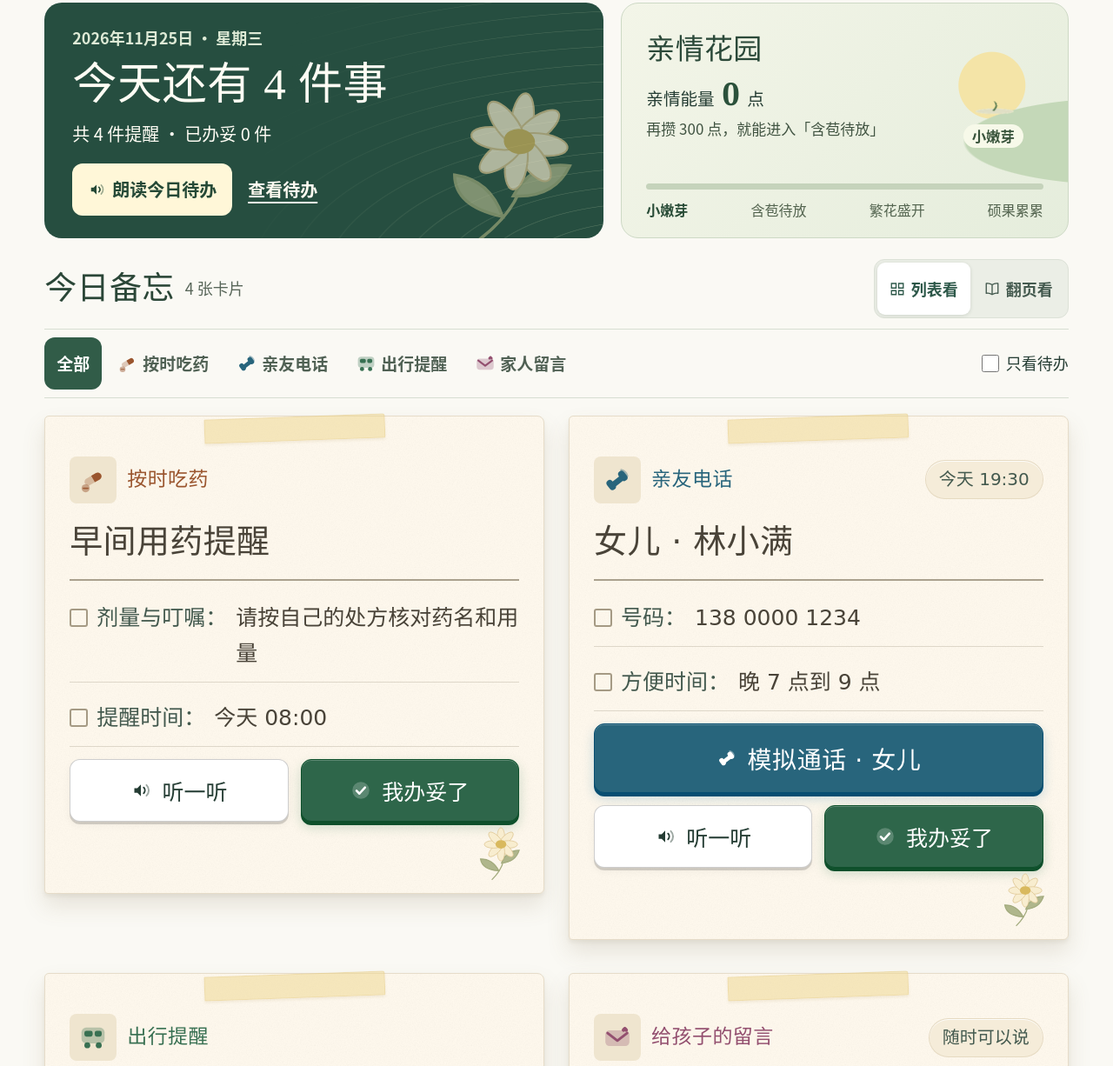
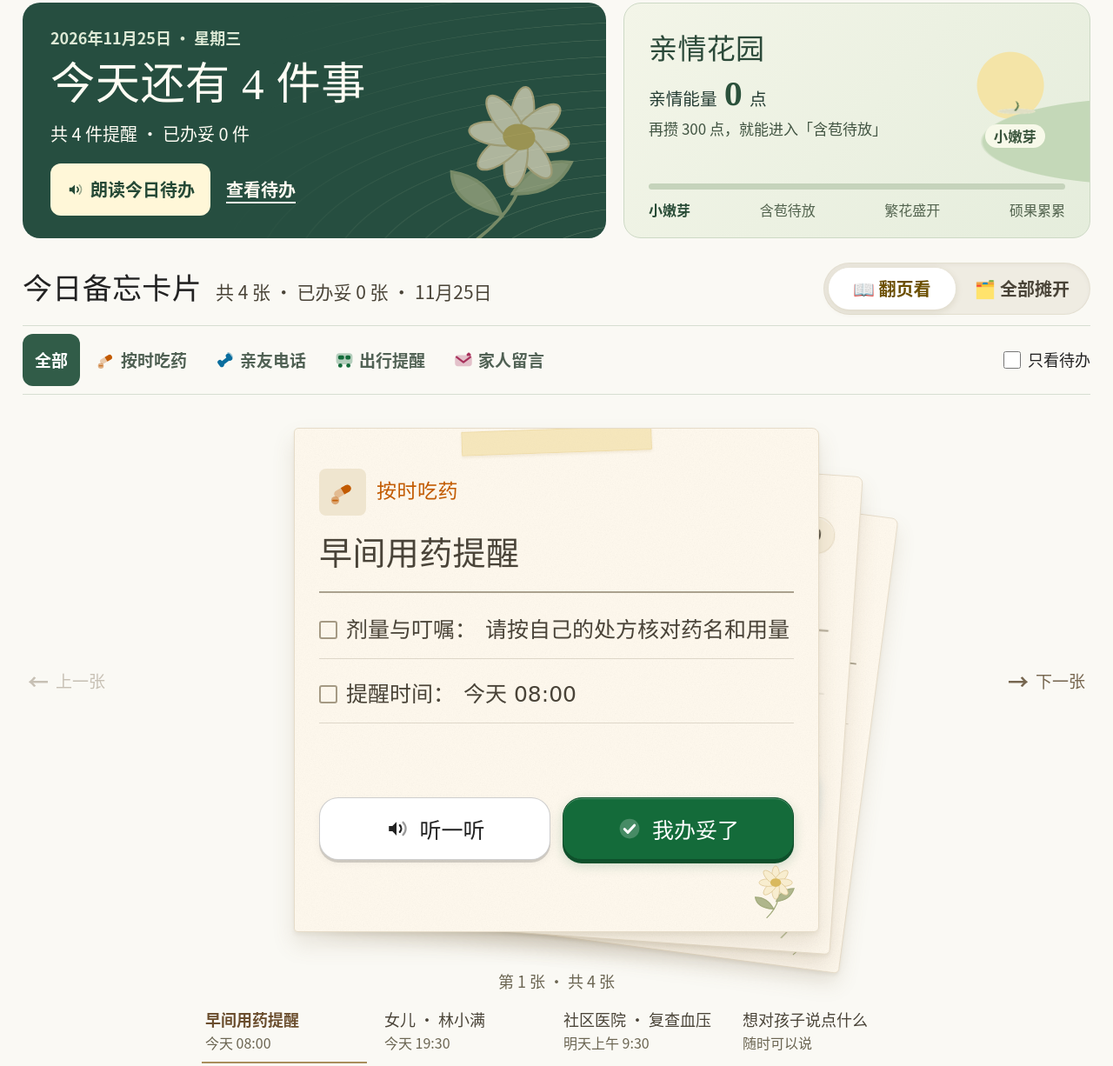
Before and after one commit to LynnHoooo/silver-care-memo, a plain HTML site: page index.html in a window 1280 px wide. Shown: the part 121-1347 px from the top of the page at 87% size. Drawn offline with Linux system fonts and the light colour scheme; a web font is replaced by a local one.

Commit message:
恢复备忘录默认翻页、原版扇形叠放与纸张尺寸

```diff
--- a/css/styles.css
+++ b/css/styles.css
@@ -1538,6 +1538,77 @@ body[data-mode="child"] .only-elder { display: none !important; }
   font-weight: 400;
   font-display: swap;
 }
+.board-title, .card {
+  font-family: 'Memo Handwriting', 'KaiTi', 'STKaiti', cursive;
+  font-weight: 400;
+}
+.board { gap: 38px 28px; }
+.card, .board.is-flip .card {
+  border: 1px solid #e6dcc9;
+  border-radius: 5px 8px 6px 4px;
+  padding: 46px 28px 82px;
+  color: #494338;
+  background-color: #fff9ed;
+  background-image: url('../assets/paper-grain.svg');
+  box-shadow: 0 3px 4px #79634214, 0 14px 26px #79634226;
+}
+.card::before {
+  top: 0;
+  width: 36%;
+  height: 26px;
+  border: 1px solid #d9bc6c38;
+  border-radius: 1px 3px 2px 1px;
+  background: #eed58b80;
+  box-shadow: 0 2px 3px #9e81351a;
+  transform: translateX(-50%) rotate(-2deg);
+}
+.card::after {
+  content: '';
+  position: absolute;
+  bottom: 12px;
+  right: 18px;
+  width: 68px;
+  height: 68px;
+  background: url('../assets/daisy.svg') center / contain no-repeat;
+  pointer-events: none;
+}
+.card-head {
+  padding-bottom: 14px;
+  border-bottom: 2px solid #aaa18e;
+  font-size: 1.9rem;
+  font-weight: 400;
+  line-height: 1.5;
+}
+.card-cat, .card-time, .card-rows .k, .card-rows .v, .card .act, .card .phrase {
+  font-weight: 400;
+}
+.card-rows { gap: 12px; }
+.card-rows li {
+  align-items: baseline;
+  border-bottom: 1px solid #bcb3a178;
+  padding: 8px 0 12px;
+  font-size: 1.25rem;
+  line-height: 1.65;
+}
+.card-rows li::before {
+  content: '';
+  flex: 0 0 17px;
+  height: 17px;
+  border: 2px solid #a59a84;
+  border-radius: 3px;
+  align-self: flex-start;
+  margin-top: .4em;
+}
+.card-note { font-size: 1.2rem; }
+.card-ic { background: #efe5cf; box-shadow: none; border-radius: 8px; }
+.card-time { background: #f5ecd9; }
+.board.is-flip .card { height: 29rem; min-height: 29rem; }
+@media (max-width: 600px) {
+  .card, .board.is-flip .card { padding: 38px 18px 76px; }
+  .card-head { font-size: 1.65rem; }
+  .card-rows li { font-size: 1.15rem; }
+  .board.is-flip .card { height: 32rem; min-height: 32rem; }
+}
 /* 撕页年历：装订孔、叠纸、虚线撕口与卷角 */
 .calendar {
   position: relative;
@@ -1697,7 +1768,7 @@ body[data-mode="child"] .only-elder { display: none !important; }
   --r-lg: 18px;
 }
 body { background-image: none; }
-.app { display: flex; flex-direction: column; max-width: 1296px; gap: 24px; padding: 16px clamp(16px, 4vw, 56px) 40px; }
+.app { display: flex; flex-direction: column; gap: 24px; padding-block: 16px 40px; }
 .app button, .app summary { touch-action: manipulation; }
 .page-head { display: flex; align-items: center; gap: 14px; padding: 0 0 15px; border-bottom: 1px solid #dce0d6; }
 .brand { display: flex; align-items: center; gap: 14px; margin-right: auto; }
@@ -1705,9 +1776,9 @@ body { background-image: none; }
 .brand-title .ic { width: 40px; height: 40px; padding: 3px; background: #2c5544; color: #fff4cf; border-radius: 13px 13px 13px 3px; }
 .brand-sub { padding-left: 14px; border-left: 1px solid #cbd4c9; color: var(--ink-mute); font-size: .85rem; font-weight: 500; }
 .mode-label, .type-menu .textsize-label { position: absolute; width: 1px; height: 1px; overflow: hidden; clip-path: inset(50%); }
-.mode-switch, .board-view-switch { display: inline-flex; gap: 2px; border-radius: 12px; background: #ebeee6; border: 1px solid #dce1d7; box-shadow: none; padding: 3px; }
-.mode-btn, .bv-btn { min-height: 60px; border-radius: 9px; padding: 6px 14px; font-size: .9rem; font-weight: 600; white-space: nowrap; }
-.mode-btn.is-on, .bv-btn.is-on { background: #fff; color: var(--accent); box-shadow: 0 1px 4px #283e3224; }
+.mode-switch { display: inline-flex; gap: 2px; border-radius: 12px; background: #ebeee6; border: 1px solid #dce1d7; box-shadow: none; padding: 3px; }
+.mode-btn { min-height: 60px; border-radius: 9px; padding: 6px 14px; font-size: .9rem; font-weight: 600; white-space: nowrap; }
+.mode-btn.is-on { background: #fff; color: var(--accent); box-shadow: 0 1px 4px #283e3224; }
 .page-head .btn-emergency { width: auto; min-height: 60px; background: #fff3ee; color: #91392b; border: 1px solid #deb9ac; border-radius: 12px; padding: 8px 14px; font-size: .95rem; box-shadow: none; }
 .type-menu { position: relative; }
 .type-menu summary { display: flex; align-items: center; justify-content: center; gap: 8px; min-height: 60px; padding: 0 12px; cursor: pointer; font-size: .9rem; font-weight: 600; }
@@ -1748,12 +1819,23 @@ body { background-image: none; }
 .garden .stage-track li.now { color: #284b36; font-weight: 750; box-shadow: none; }
 .garden .stage-track .ic { display: none; }
 
-.memo-section { min-width: 0; }
-.board-head { margin: 0; gap: 12px; }
-.board-head-main { align-items: center; gap: 12px; }
-.board-title { font: 400 1.85rem/1.25 'Memo Handwriting', KaiTi, serif; color: #2a4637; }
-.board-count { color: var(--ink-mute); font-size: .9rem; }
-.bv-btn { display: inline-flex; align-items: center; justify-content: center; gap: 7px; }
+/* 便签沿用原版色值与圆角，首页其余分区使用新版主题。 */
+.memo-section {
+  min-width: 0;
+  --ink: #222222;
+  --ink-soft: #4a4438;
+  --ink-mute: #6b6552;
+  --accent: #6b4e00;
+  --good: #146b3a;
+  --c-medicine: #c25a00;
+  --c-phone: #0b6e9e;
+  --c-travel: #146b3a;
+  --c-message: #a8325c;
+  --r-md: 22px;
+  --r-lg: 32px;
+  color: var(--ink);
+}
+.memo-section .board-pager { margin-top: var(--gap); }
 .board-tools { display: flex; align-items: center; justify-content: space-between; gap: 12px; margin: 12px 0 20px; padding: 9px 0; border-block: 1px solid var(--line); }
 .filter-tabs { gap: 4px; min-width: 0; padding: 0; }
 .tab { gap: 5px; padding: 6px 14px; background: transparent; border: 0; box-shadow: none; color: #506154; border-radius: 12px; font-size: .95rem; font-weight: 550; }
@@ -1763,81 +1845,6 @@ body { background-image: none; }
 .tab:hover:not(.is-on) { transform: none; background: #e9eee4; box-shadow: none; }
 .pending-control { display: inline-flex; align-items: center; gap: 8px; min-height: 60px; font-size: .9rem; white-space: nowrap; cursor: pointer; }
 .pending-control input { width: 20px; height: 20px; margin: 0; accent-color: var(--accent); }
-.board:not(.is-flip) { grid-template-columns: repeat(2, minmax(0, 1fr)); gap: 38px 28px; align-items: start; }
-.card {
-  font-family: 'Memo Handwriting', 'KaiTi', 'STKaiti', cursive;
-  font-weight: 400;
-}
-.card, .board.is-flip .card {
-  height: auto;
-  min-height: 0;
-  border: 1px solid #e6dcc9;
-  border-radius: 5px 8px 6px 4px;
-  padding: 46px 28px 82px;
-  color: #494338;
-  background-color: #fff9ed;
-  background-image: url('../assets/paper-grain.svg');
-  box-shadow: 0 3px 4px #79634214, 0 14px 26px #79634226;
-}
-.card::before {
-  top: 0;
-  width: 36%;
-  height: 26px;
-  border: 1px solid #d9bc6c38;
-  border-radius: 1px 3px 2px 1px;
-  background: #eed58b80;
-  box-shadow: 0 2px 3px #9e81351a;
-  transform: translateX(-50%) rotate(-2deg);
-}
-.card::after {
-  content: '';
-  position: absolute;
-  bottom: 12px;
-  right: 18px;
-  width: 68px;
-  height: 68px;
-  background: url('../assets/daisy.svg') center / contain no-repeat;
-  pointer-events: none;
-}
-.card-head {
-  padding-bottom: 14px;
-  border-bottom: 2px solid #aaa18e;
-  font-size: 1.9rem;
-  font-weight: 400;
-  line-height: 1.5;
-}
-.card-cat, .card-time, .card-rows .k, .card-rows .v, .card .act, .card .phrase {
-  font-weight: 400;
-}
-.card-rows { gap: 12px; }
-.card-rows li {
-  align-items: baseline;
-  border-bottom: 1px solid #bcb3a178;
-  padding: 8px 0 12px;
-  font-size: 1.25rem;
-  line-height: 1.65;
-}
-.card-rows li::before {
-  content: '';
-  flex: 0 0 17px;
-  height: 17px;
-  border: 2px solid #a59a84;
-  border-radius: 3px;
-  align-self: flex-start;
-  margin-top: .4em;
-}
-.card-note { font-size: 1.2rem; }
-.card-ic { background: #efe5cf; box-shadow: none; border-radius: 8px; }
-.card-time { background: #f5ecd9; }
-@media (max-width: 600px) {
-  .card, .board.is-flip .card { padding: 38px 18px 76px; }
-  .card-head { font-size: 1.65rem; }
-  .card-rows li { font-size: 1.15rem; }
-}
-.act:disabled { background: #edf1e8; color: #4b5d4b; cursor: default; }
-.act .ic { width: 24px; height: 24px; }
-.board.is-flip .card { overflow: visible; }
-.board.is-flip .deck-sheet { align-self: stretch; }
 .board-empty { margin: 0; }
 .calendar .btn-award, .foot-tools .btn { border: 1px solid #cdd6ca; background: #fffefa; color: #385641; box-shadow: none; border-radius: 12px; font-size: .95rem; }
 .calendar { display: grid; grid-template-columns: minmax(0, 1fr) minmax(180px, 280px); align-items: center; gap: 12px 28px; border-radius: 18px; }
@@ -1869,17 +1876,9 @@ body { background-image: none; }
   .garden .plant-scene { width: 80px; }
   .garden .garden-kicker { font-size: 1.35rem; }
   .garden .energy-num { font-size: 1.45rem; }
-  .board-head { align-items: center; }
-  .board-head-main { gap: 5px; }
-  .board-count { flex-basis: auto; }
-  .bv-btn { padding-inline: 8px; }
-  .board-view-switch .ic { display: none; }
   .board-tools { margin: 8px 0 12px; }
   .filter-tabs { width: 100%; flex-wrap: nowrap; overflow-x: auto; }
   .filter-tabs .tab { flex: none; }
-  .board:not(.is-flip) { grid-template-columns: minmax(0,1fr); }
-  .board.is-flip { padding-inline: 20px; }
-  .card-actions { grid-template-columns: repeat(auto-fit,minmax(min(100%, 6.5rem),1fr)); }
   .calendar { grid-template-columns: minmax(0, 1fr); padding: 20px 14px; }
   .calendar .tear-calendar { justify-self: center; width: min(76%, 280px); margin-top: 18px; }
   .type-menu summary { padding-inline: 5px; }
@@ -1902,9 +1901,5 @@ body { background-image: none; }
   .page-head .mode-area { grid-column: 1 / -1; grid-row: 2; justify-self: start; }
   .page-head .type-menu { grid-column: 2; grid-row: 2; justify-self: end; }
   .type-menu .textsize { right: 0; }
-  .board-count { font-size: .82rem; }
-  .board-head { gap: 4px; }
-  .board-title { font-size: 1.5rem; }
   .day-actions { column-gap: 8px; }
-  .board-head-main { flex-wrap: wrap; }
-}
+}
--- a/index.html
+++ b/index.html
@@ -6,7 +6,7 @@
 <meta name="theme-color" content="#FFFDF7" />
 <title>岁岁念 · 卡片式银发温情备忘录</title>
 <meta name="description" content="Hack4Good 技术向善作品：适老化卡片备忘 + 游戏化亲情正反馈，纯前端运行，数据保存在本机浏览器。" />
-<link rel="stylesheet" href="css/styles.css?v=20261125-paper" />
+<link rel="stylesheet" href="css/styles.css?v=20261125-deck" />
 </head>
 <body data-mode="elder">
 
@@ -14,8 +14,6 @@
        形状只依赖 currentColor 与 --bloom 两个变量，因此选中态（白字底）也能自动反色。 -->
   <svg class="ic-defs" aria-hidden="true" focusable="false" xmlns="http://www.w3.org/2000/svg">
     <defs>
-      <symbol id="ic-grid" viewBox="0 0 24 24"><path fill="none" stroke="currentColor" stroke-width="1.8" d="M3 4h7v7H3zM14 4h7v7h-7zM3 15h7v6H3zM14 15h7v6h-7z"/></symbol>
-      <symbol id="ic-book" viewBox="0 0 24 24"><path fill="none" stroke="currentColor" stroke-width="1.8" stroke-linejoin="round" d="M3 4q5-1 9 2 4-3 9-2v15q-5-1-9 2-4-3-9-2zM12 6v15"/></symbol>
       <symbol id="ic-medicine" viewBox="0 0 32 32">
         <g transform="rotate(-30 16 15)">
           <rect x="6" y="11" width="20" height="8" rx="4" fill="currentColor" opacity=".3"/>
@@ -188,12 +186,12 @@
     <section class="memo-section" aria-labelledby="boardTitle">
       <div class="board-head">
         <div class="board-head-main">
-          <h2 class="board-title" id="boardTitle">今日备忘</h2>
+          <h2 class="board-title" id="boardTitle">今日备忘卡片</h2>
           <p class="board-count" id="boardCount"></p>
         </div>
         <div class="board-view-switch" role="group" aria-label="卡片查看方式">
-          <button type="button" class="bv-btn is-on" id="viewGridBtn" aria-pressed="true"><svg class="ic" aria-hidden="true"><use href="#ic-grid"/></svg>列表看</button>
-          <button type="button" class="bv-btn" id="viewFlipBtn" aria-pressed="false"><svg class="ic" aria-hidden="true"><use href="#ic-book"/></svg>翻页看</button>
+          <button type="button" class="bv-btn is-on" id="viewFlipBtn" aria-pressed="true">📖 翻页看</button>
+          <button type="button" class="bv-btn" id="viewGridBtn" aria-pressed="false">🗂️ 全部摊开</button>
         </div>
       </div>
       <div class="board-tools">
@@ -211,7 +209,7 @@
           <span class="pager-arrow" aria-hidden="true">←</span>
           <span class="pager-word">上一张</span>
         </button>
-        <div class="board" id="board" tabindex="-1"></div>
+        <div class="board is-flip" id="board" tabindex="-1"></div>
         <button type="button" class="btn pager-side pager-next" id="nextPageBtn" aria-label="下一张">
           <span class="pager-arrow" aria-hidden="true">→</span>
           <span class="pager-word">下一张</span>
@@ -359,6 +357,6 @@
     </div>
   </div>
 
-  <script src="js/app.js?v=20261125-memo"></script>
+  <script src="js/app.js?v=20261125-deck"></script>
 </body>
 </html>
--- a/js/app.js
+++ b/js/app.js
@@ -155,7 +155,7 @@
 
   let state = loadState();
   let filter = 'all';
-  let boardView = state.boardView;
+  let boardView = 'flip';
   let pendingOnly = false;
   let boardPage = 0;
   let flipTimer = null;
@@ -180,7 +180,6 @@
     s.feed = s.feed || [];
     s.cards = s.cards || [];
     s.emergency = s.emergency || {};
-    s.boardView = s.boardView === 'flip' ? 'flip' : 'grid';
     s.mode = s.mode === 'child' ? 'child' : 'elder';
     s.textSize = TEXT_SIZES[s.textSize] ? s.textSize : 'normal';
     if (s.day !== todayKey()) {
@@ -1281,7 +1280,10 @@
       ].forEach(({ offset, cls }) => {
         const idx = boardPage + offset;
         if (idx >= 0 && idx < shown.length) {
-          const back = el('div', `card deck-sheet ${CATS[shown[idx].type].className} ${cls}`);
+          const back = buildCard(shown[idx]);
+          back.classList.add(cls);
+          // 后页仅作预览；点击露出的纸边翻页，操作按钮留给当前页。
+          for (const child of back.children) child.inert = true;
           back.setAttribute('aria-hidden', 'true');
           back.addEventListener('click', () => goPage(idx));
           board.appendChild(back);
@@ -1328,8 +1330,16 @@
     $('#boardEmpty').textContent = pendingOnly
       ? '这里没有待办事项。取消「只看待办」可查看所有状态。'
       : '这里还没有卡片，可以在子女视角添加提醒。';
-    $('#boardCount').textContent = `${shown.length} 张${pendingOnly ? '待办' : '卡片'}`;
-    $('#boardTitle').textContent = state.mode === 'elder' ? '今日备忘' : '爸妈的备忘';
+    const doneCount = shown.filter(c => c.done).length;
+    $('#boardCount').textContent = state.mode === 'elder'
+      ? `共 ${shown.length} 张 · 已办妥 ${doneCount} 张 · ${todayDisplay()}`
+      : `父母今日已完成 ${doneCount}/${shown.length} 张`;
+    $('#boardTitle').textContent = state.mode === 'elder' ? '今日备忘卡片' : '爸妈的卡片（守护视角）';
+  }
+
+  function todayDisplay() {
+    const d = new Date();
+    return `${d.getMonth() + 1}月${d.getDate()}日`;
   }
 
   /* ============ 渲染：通知栏 ============ */
@@ -1600,16 +1610,14 @@
 
   $('#viewFlipBtn').addEventListener('click', () => {
     if (boardView === 'flip') return;
-    state.boardView = boardView = 'flip';
-    save();
+    boardView = 'flip';
     boardPage = 0;
     renderBoard();
     playEntrance();
   });
   $('#viewGridBtn').addEventListener('click', () => {
     if (boardView === 'grid') return;
-    state.boardView = boardView = 'grid';
-    save();
+    boardView = 'grid';
     renderBoard();
     playEntrance();
   });
@@ -1637,7 +1645,7 @@
   $('#resetBtn').addEventListener('click', () => {
     if (!confirm('会清空本机记录的所有卡片和打卡进度，恢复到 4 条示例卡片，确定吗？')) return;
     state = seedState();
-    boardView = 'grid';
+    boardView = 'flip';
     pendingOnly = false;
     filter = 'all';
     boardPage = 0;
@@ -1677,7 +1685,6 @@
     const mode = document.body.dataset.mode;
     state = loadState();
     state.mode = mode;
-    boardView = state.boardView;
     applyTextSize(state.textSize, false);
     lastStage = stageIndex(state.energy);
     render();
```
Also changed, not shown: 2 other files.
